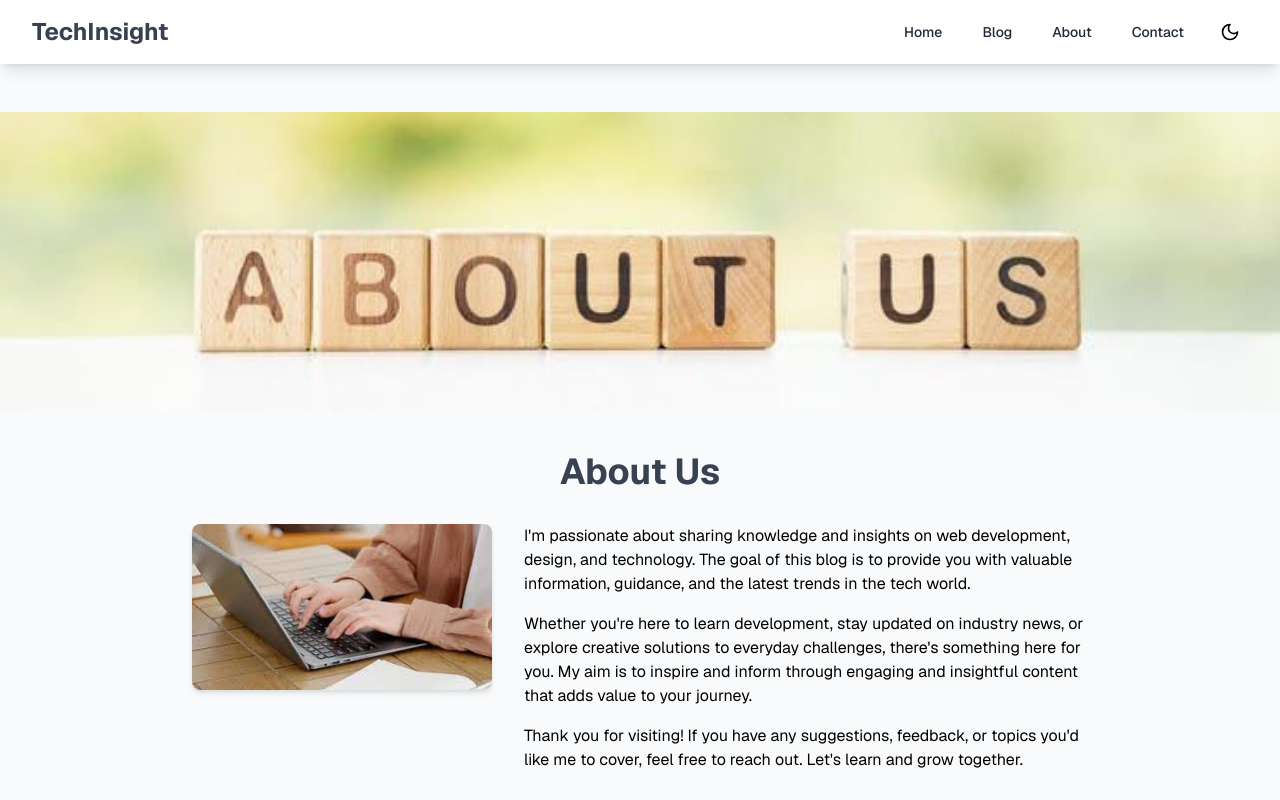
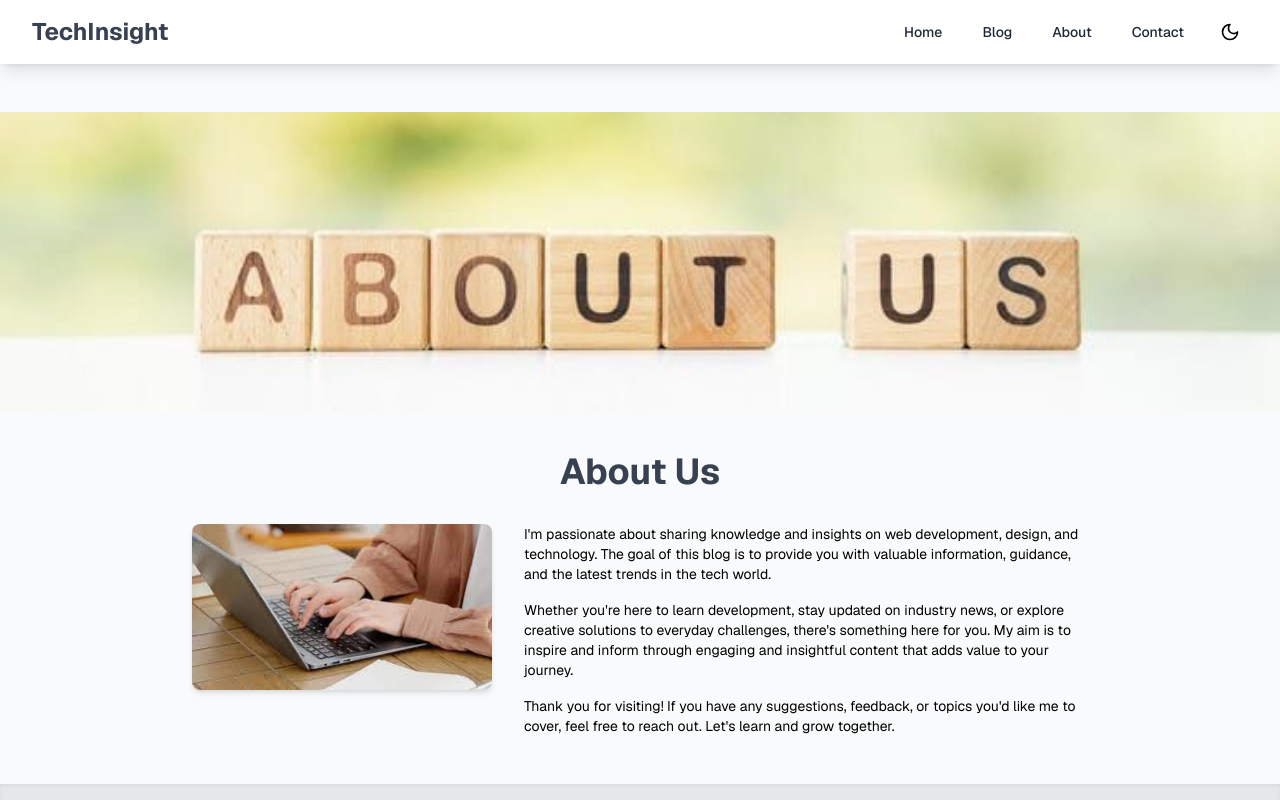
Before and after one commit to AreebaSadiq23/nextjs-blog-web, a Next.js app: page /about in a window 1280 px wide. Shown: the top 800 px of the page. Built offline with nearby package versions, Linux system fonts and the light colour scheme.

Commit message:
update navbar

```diff
--- a/src/app/about/page.tsx
+++ b/src/app/about/page.tsx
@@ -28,20 +28,20 @@ const About: React.FC = () => {
           />
           {/* Content Section */}
           <div className="prose lg:prose-xl dark:text-gray-400">
-            <p>
+            <p className="text-sm">
               I&apos;m passionate about sharing knowledge and insights on web
               development, design, and technology. The goal of this blog is to
               provide you with valuable information, guidance, and the latest
               trends in the tech world.
             </p>
-            <p className="mt-4">
+            <p className="mt-4 text-sm">
               Whether you&apos;re here to learn development, stay updated on
               industry news, or explore creative solutions to everyday challenges,
               there&apos;s something here for you. My aim is to inspire and inform
               through engaging and insightful content that adds value to your
               journey.
             </p>
-            <p className="mt-4">
+            <p className="mt-4 text-sm">
               Thank you for visiting! If you have any suggestions, feedback, or
               topics you&apos;d like me to cover, feel free to reach out. Let&apos;s
               learn and grow together.
--- a/src/app/blogpost/page.tsx
+++ b/src/app/blogpost/page.tsx
@@ -114,7 +114,7 @@ const Blog: React.FC = () => {
     <Layout>
       {/* Banner Section */}
       <div
-        className="relative w-full h-[400px] bg-cover bg-center"
+        className="relative w-full h-[400px] sm:h-[300px] xs:h-[200px] bg-cover bg-center"
         style={{ backgroundImage: "url(/images/blog.jpeg)" }}
       ></div>
 
```
